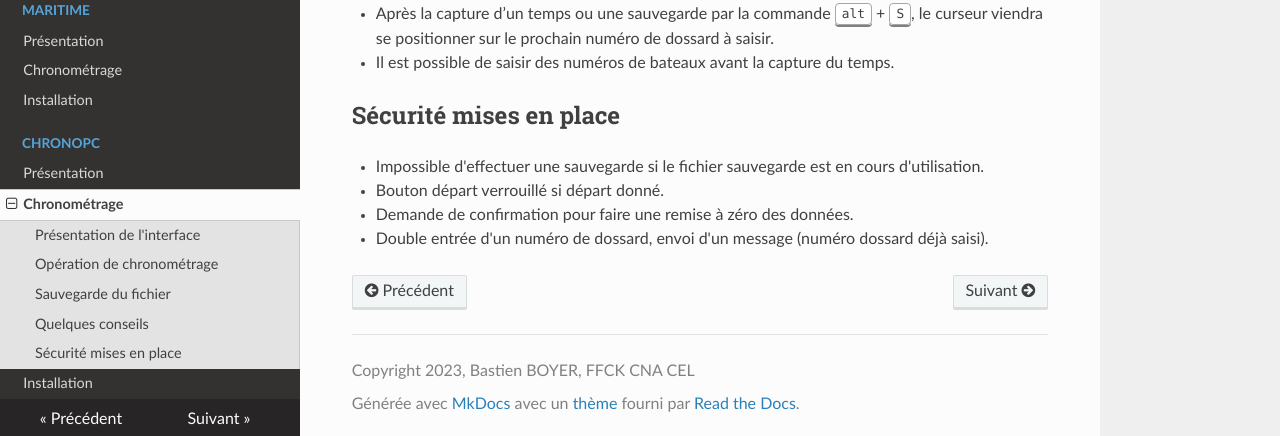
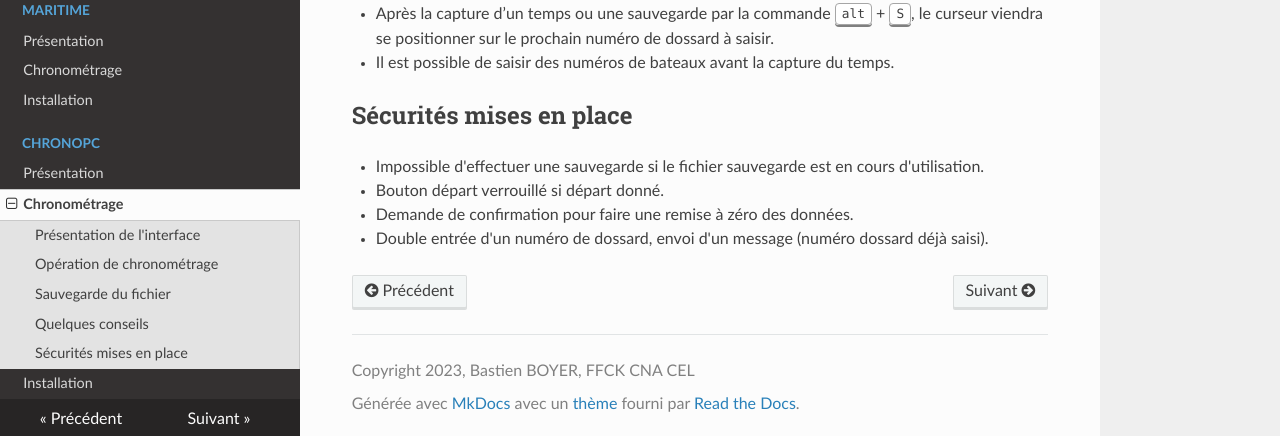
Before and after one commit to BastOOn58/gestion-de-courses, an MkDocs documentation site: the page built from docs/chronopc/chronometrage.md, in a window 1280 px wide and 900 px high, scrolled down 1110 px. Shown: the part 461-897 px from the top of the window. Built offline with MkDocs 1.6.1, drawn with Linux system fonts in a browser that asks for light colours; nearby versions of some CDN libraries.

Commit message:
Update chronometrage.md

```diff
--- a/docs/chronopc/chronometrage.md
+++ b/docs/chronopc/chronometrage.md
@@ -30,7 +30,7 @@ Sur demande de remise à zéro :
 - Après la capture d’un temps ou une sauvegarde par la commande  <kbd>alt</kbd> + <kbd>S</kbd>, le curseur viendra se positionner sur le prochain numéro de dossard à saisir.
 - Il est possible de saisir des numéros de bateaux avant la capture du temps.
 
-## Sécurité mises en place
+## Sécurités mises en place
 
 - Impossible d'effectuer une sauvegarde si le fichier sauvegarde est en cours d'utilisation.
 - Bouton départ verrouillé si départ donné.
```
